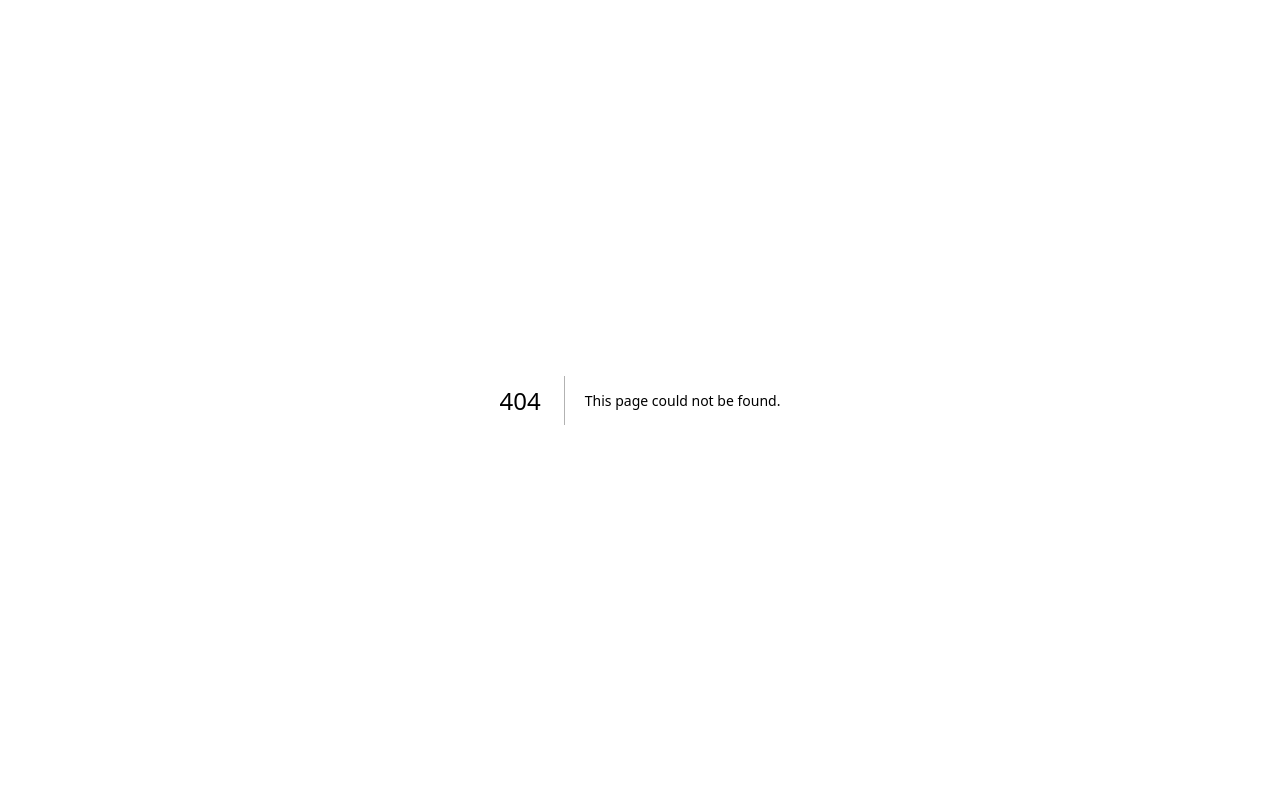
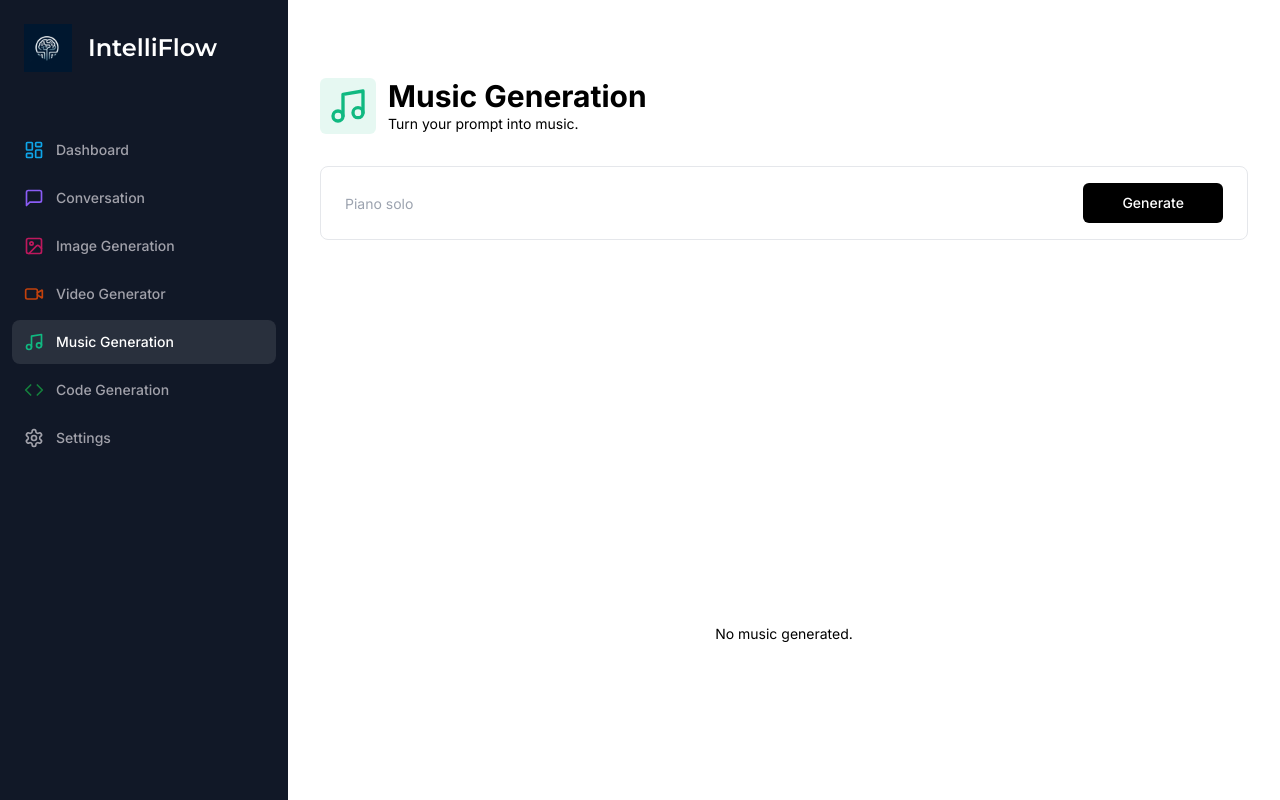
Before and after one commit to Alexandra2888/IntelliFlow, a Next.js app: page /music in a window 1280 px wide. Before the commit this address had no page. Built offline with nearby package versions, Linux system fonts and the light colour scheme.

Commit message:
Adding music generation

```diff
--- /dev/null
+++ b/app/(dashboard)/(routes)/music/constants.ts
@@ -0,0 +1,8 @@
+import * as z from "zod";
+
+
+export const formSchema = z.object({
+    prompt: z.string().min(1, {
+        message: "Music Prompt is required"
+    }),
+});
--- /dev/null
+++ b/app/(dashboard)/(routes)/music/page.tsx
@@ -0,0 +1,114 @@
+"use client";
+import Heading from "@/components/heading";
+import {  Music } from "lucide-react";
+import React, { useState } from "react";
+import { useForm } from "react-hook-form";
+import * as z from "zod";
+import { formSchema } from "./constants";
+import { zodResolver } from "@hookform/resolvers/zod";
+import { Form, FormControl, FormField, FormItem } from "@/components/ui/form";
+import { Input } from "@/components/ui/input";
+import { Button } from "@/components/ui/button";
+import { useRouter } from "next/navigation";
+import axios from "axios";
+import Empty from "@/components/empty";
+import Loader from "@/components/loader";
+
+
+const MusicPage = () => {
+
+  const [music, setMusic] = useState<string>();
+
+  const router = useRouter();
+
+  const form = useForm<z.infer<typeof formSchema>>({
+    resolver: zodResolver(formSchema),
+    defaultValues: {
+      prompt: "",
+    },
+  });
+
+  const isLoading = form.formState.isSubmitting;
+
+  const onSubmit = async (values: z.infer<typeof formSchema>) => {
+    try {
+      setMusic(undefined);
+
+      const response = await axios.post("/api/music", values);
+      console.log(response.data.audio);
+
+      setMusic(response.data.audio);
+
+      form.reset();
+    } catch (error: any)
+    {
+      //TODO: open pro modal
+      console.log(error);
+
+    } finally {
+      router.refresh();
+    }
+  };
+  return (
+    <div>
+      <Heading
+        title="Music Generation"
+        description="Turn your prompt into music."
+        icon={Music}
+        iconColor="text-emerald-500"
+        bgColor="bg-emerald-500/10"
+      />
+      <div className="px-4 lg:px-8">
+        <div>
+          <Form {...form}>
+            <form
+              onSubmit={form.handleSubmit(onSubmit)}
+              className="rounded-lg border w-full p-4 px-3 md:px-6 focus-within:shadow-sm grid grid-cols-12 gap-2"
+            >
+              <FormField
+                name="prompt"
+                render={({ field }) => (
+                  <FormItem className="col-span-12 lg:col-span-10">
+                    <FormControl className="m-0 p-0">
+                      <Input
+                        className="border-0 outline-none focus-visible:ring-0 focus-visible:ring-transparent"
+                        disabled={isLoading}
+                        placeholder="Piano solo"
+                        {...field}
+                      />
+                    </FormControl>
+                  </FormItem>
+                )}
+              />
+              <Button
+                className="col-span-12 lg:col-span-2 w-full bg-black text-white"
+                disabled={isLoading}
+              >
+                Generate
+              </Button>
+            </form>
+          </Form>
+        </div>
+        <div className="space-y-4 mt-4">
+          {isLoading && (
+            <div className="p-8 rounded-lg w-full flex items-center justify-center bg-muted">
+              <Loader />
+            </div>
+          )}
+          {!music && !isLoading && (
+            <div>
+              <Empty label="No music generated." />
+            </div>
+          )}
+          {music && (
+            <audio controls className="w-full mt-8">
+              <source src={music} />
+              </audio>
+       )}
+        </div>
+      </div>
+    </div>
+  );
+};
+
+export default MusicPage;
--- /dev/null
+++ b/app/api/music/route.ts
@@ -0,0 +1,35 @@
+import { auth } from "@clerk/nextjs";
+import { NextResponse } from "next/server";
+import Replicate from "replicate";
+
+const replicate = new Replicate({
+    auth: process.env.REPLICATE_API_TOKEN,
+});
+
+export async function POST(
+    req: Request,
+    res: Response
+) {
+    try {
+        const userId = auth();
+        const body = await req.json();
+        const { prompt } = body;
+
+        if (!userId) {
+            return new NextResponse("Unauthorized", {status:401})
+        }
+        if (!prompt) {
+            return new NextResponse("Prompt is required", {status:400})
+        }
+        const response = await replicate.run("riffusion/riffusion:8cf61ea6c56afd61d8f5b9ffd14d7c216c0a93844ce2d82ac1c9ecc9c7f24e05", {
+            input: {
+                prompt_a: prompt
+            }}
+        )
+        return NextResponse.json(response);
+    } catch (error) {
+        console.log("[MUSIC_ERROR", error);
+        return new NextResponse
+
+    }
+}
--- a/package.json
+++ b/package.json
@@ -35,6 +35,7 @@
     "react-dom": "18.3.1",
     "react-hook-form": "^7.51.5",
     "react-markdown": "^9.0.1",
+    "replicate": "^0.30.2",
     "tailwind-merge": "^2.3.0",
     "tailwindcss": "3.4.3",
     "tailwindcss-animate": "^1.0.7",
```
Also changed, not shown: 2 other files (tests, documents, lock files or other folders).
